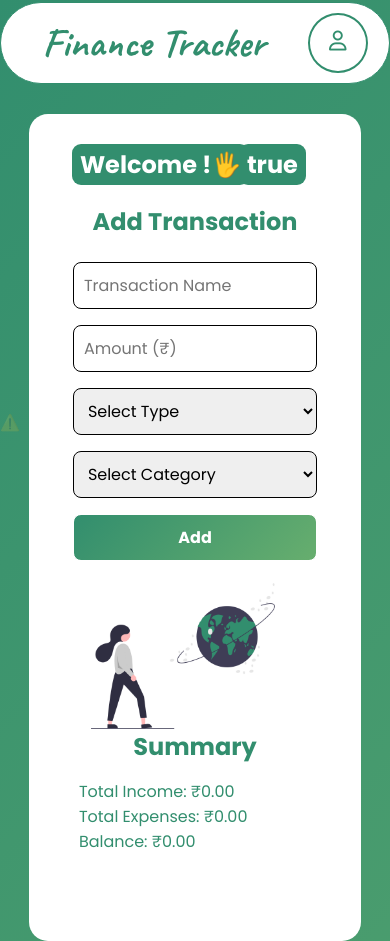
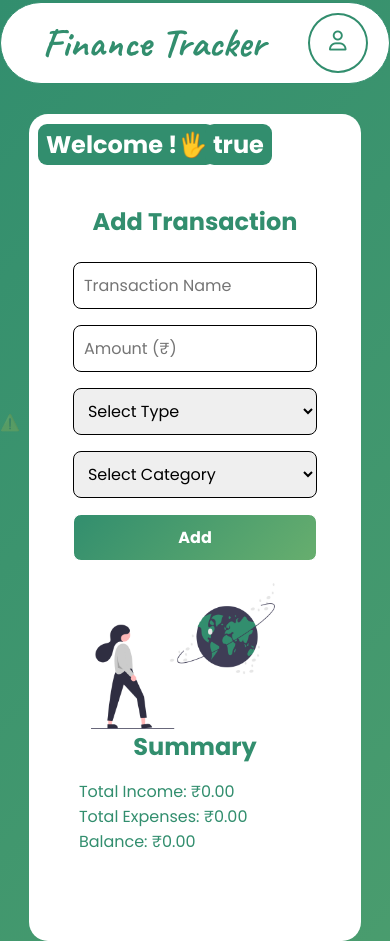
Before and after one commit to developersupriyo/PJ1001, a plain HTML site: page dashboard.html in a window 390 px wide. Shown: the top 941 px of the page. Drawn offline with nearby package versions, Linux system fonts and the light colour scheme; no server answers; sample sign-in values are in the browser's storage; a web font is replaced by a local one.

Commit message:
Update smrespon.css

```diff
--- a/smrespon.css
+++ b/smrespon.css
@@ -33,6 +33,8 @@
     }
     .smimglogo .smSpc {
         font-size: 24px;
+        left: 9px;
+        top: 10px;
     }
     .smimglogo .smSpc {
         font-size: 24px;
```
